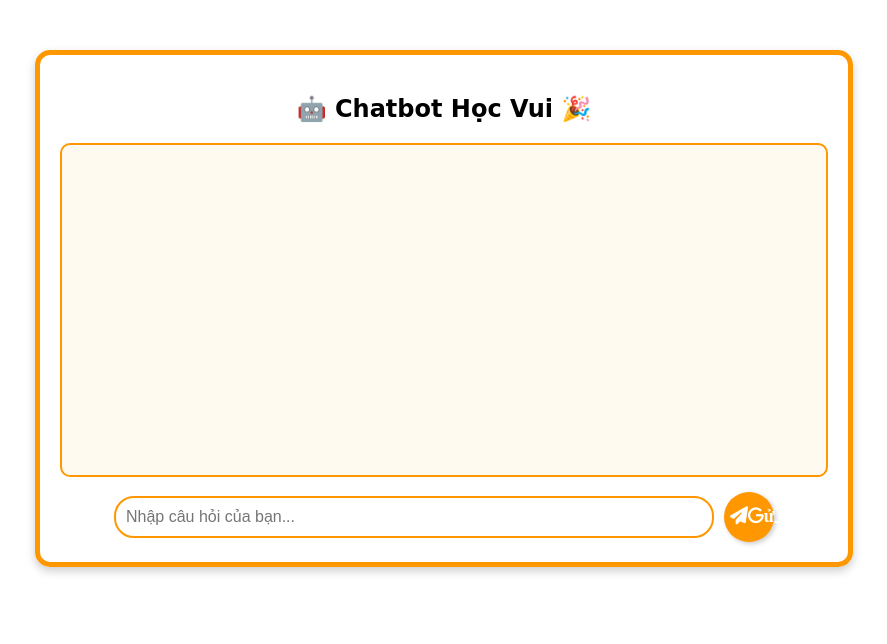
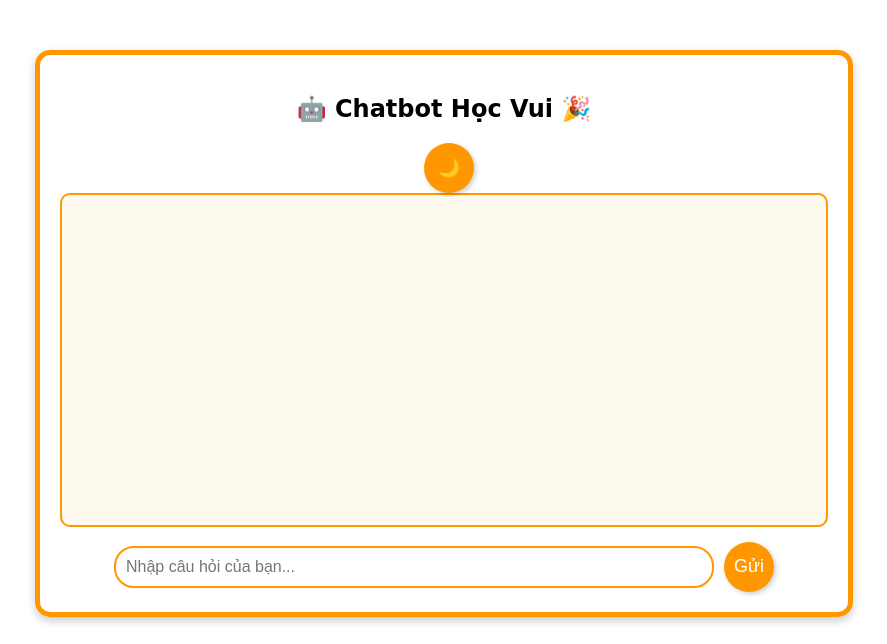
Before and after one commit to truongminhhao2003z/chatpot-Ai, a FastAPI app: page / in a window 1280 px wide. Shown: the top 644 px of the page, without its empty margins (196-1083 px from the left). Before the commit the page ends 574 px from the top, so only its background shows below. Run offline with FastAPI, Linux system fonts and the light colour scheme; parts of the project's set-up code (start-up, migrations or seed data) failed here and were passed over; some libraries are stand-ins or nearby versions.

Commit message:
Update index.html

```diff
--- a/templates/index.html
+++ b/templates/index.html
@@ -5,21 +5,31 @@
     <meta name="viewport" content="width=device-width, initial-scale=1.0">
     <title>Chatbot Học Vui</title>
     <link rel="stylesheet" href="/static/styles.css">
-    <script src="https://kit.fontawesome.com/a076d05399.js" crossorigin="anonymous"></script>
+    <link rel="icon" href="/static/favicon.ico" type="image/x-icon">
 </head>
 <body>
     <div class="chat-container">
         <h2>🤖 Chatbot Học Vui 🎉</h2>
+        <button id="theme-toggle">🌙</button>
+
         <div id="chat-box"></div>
+
+
         <div class="input-area">
-            <input type="text" id="user_input" placeholder="Nhập câu hỏi của bạn...">
+            <input type="text" id="user_input" placeholder="Nhập câu hỏi của bạn..." onkeypress="handleKeyPress(event)">
             <button onclick="sendMessage()">
-                <i class="fas fa-paper-plane">Gửi</i>
+                <i class="fas fa-paper-plane"></i> Gửi
             </button>
         </div>
     </div>
+    <!-- nobita -->
+    <div class="nobita">
+        <img src="/static/nobita.png" alt="Nobita vẫy tay">
+    </div>
+    <!-- // -->
+    <div id="bubbles-container"></div>
 
-    <!-- Âm thanh -->
+    <!-- Âm thanh gửi/nhận tin nhắn -->
     <audio id="send-sound" src="/static/send.mp3"></audio>
     <audio id="receive-sound" src="/static/receive.mp3"></audio>
 
```
